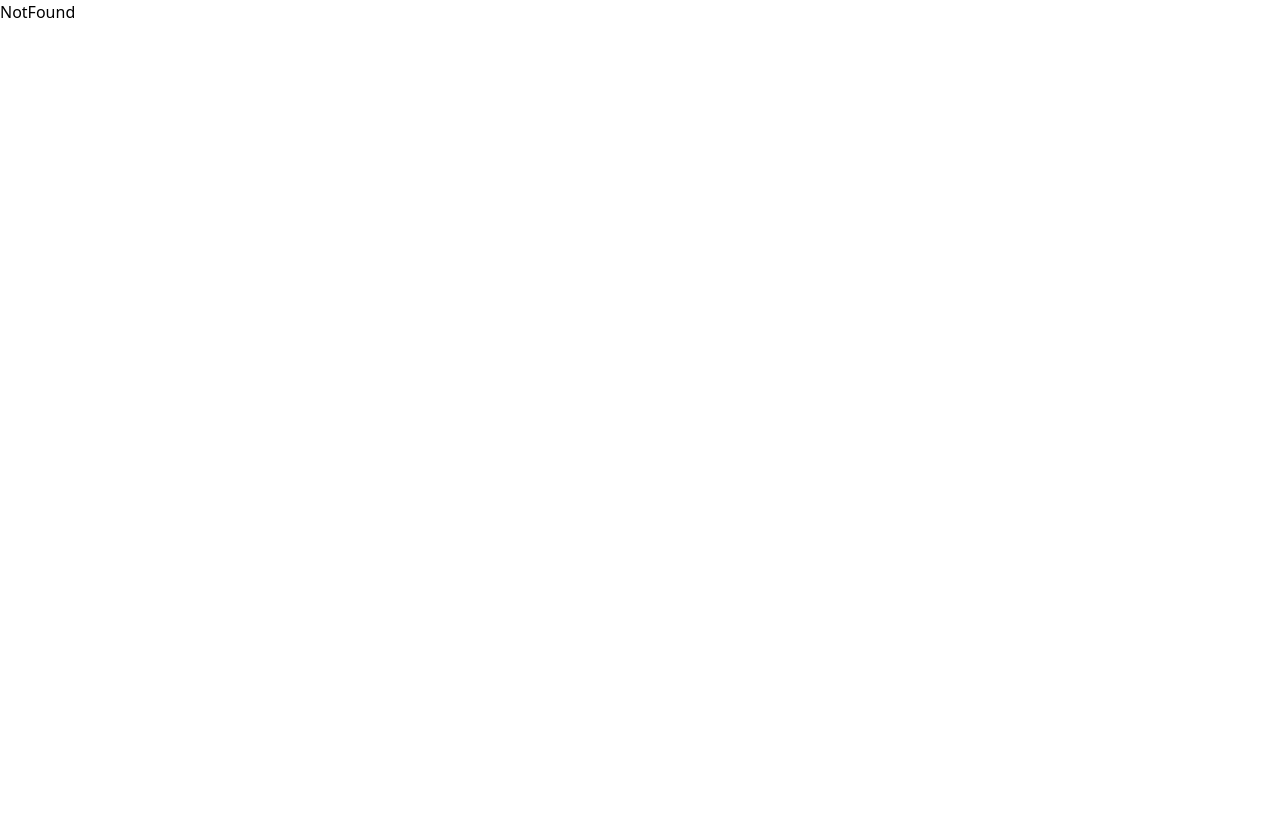
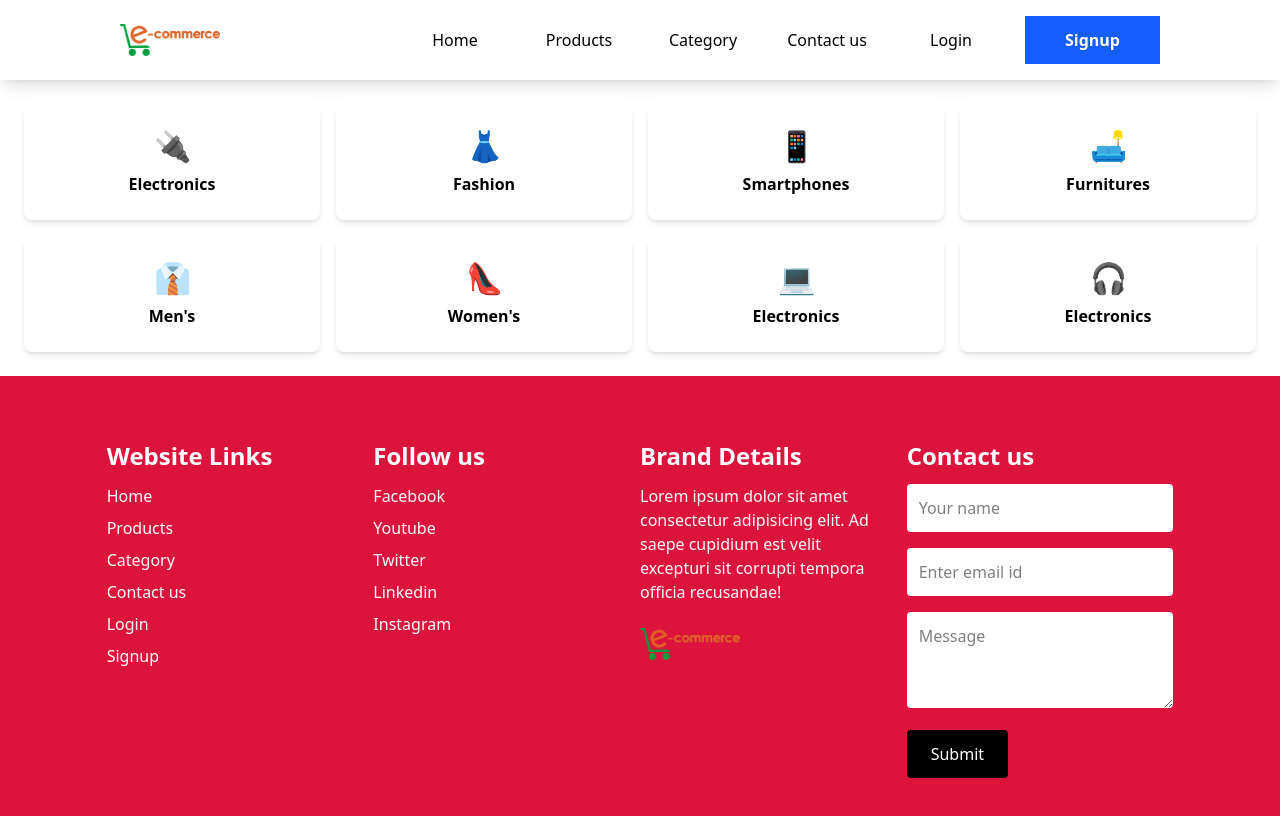
Before and after one commit to hameedgul12345/E-Commerce_Admin_Panel, a React (Vite) app: page /category in a window 1280 px wide. Shown: the top 816 px of the page. Built offline with nearby package versions, Linux system fonts and the light colour scheme.

Commit message:
Working category

```diff
--- a/src/App.jsx
+++ b/src/App.jsx
@@ -16,6 +16,7 @@ import Settings from "./Components/Settings";
 
 import Auth from "./Components/Auth";
 import Home from "./Components/Website/Home.jsx";
+import Category from "./Components/Website/Category.jsx";
 
 function App() {
   return (
@@ -24,6 +25,7 @@ function App() {
       <Routes>
         {/* <Route path="/" element={<Welcome/>}/> */}
         <Route path="/" element={<Home/>}/>
+        <Route path="/category" element={<Category/>}/>
 
         <Route path="/admin">
           <Route path="auth" element={<Auth/>}/>
--- /dev/null
+++ b/src/Components/Website/Category.jsx
@@ -0,0 +1,35 @@
+import React from "react";
+import Layout from "./Layout";
+
+
+function Category() {
+    const categories = [
+        { id: 1, name: "Electronics", icon: "🔌" },
+        { id: 2, name: "Fashion", icon: "👗" },
+        { id: 3, name: "Smartphones", icon: "📱" },
+        { id: 4, name: "Furnitures", icon: "🛋️" },
+        { id: 5, name: "Men's", icon: "👔" },
+        { id: 6, name: "Women's", icon: "👠" },
+        { id: 7, name: "Electronics", icon: "💻" },
+        { id: 8, name: "Electronics", icon: "🎧" },
+      ];
+
+  return (
+    <Layout>
+
+     <div className="grid grid-cols-2 md:grid-cols-4 gap-4 p-6">
+      {categories.map((category, index) => (
+        <div
+          key={index}
+          className="bg-white shadow-md rounded-lg p-6 flex flex-col items-center justify-center"
+        >
+          <span className="text-3xl">{category.icon}</span> {/* Placeholder for Icon */}
+          <p className="mt-2 font-semibold">{category.name}</p>
+        </div>
+      ))}
+    </div>
+    </Layout>
+  );
+}
+
+export default Category;
```
